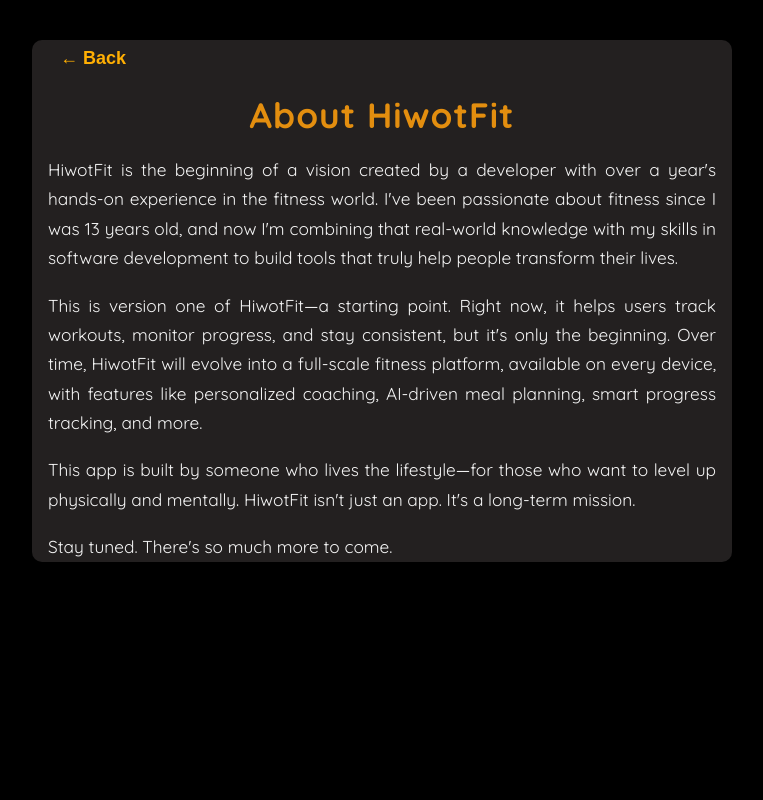
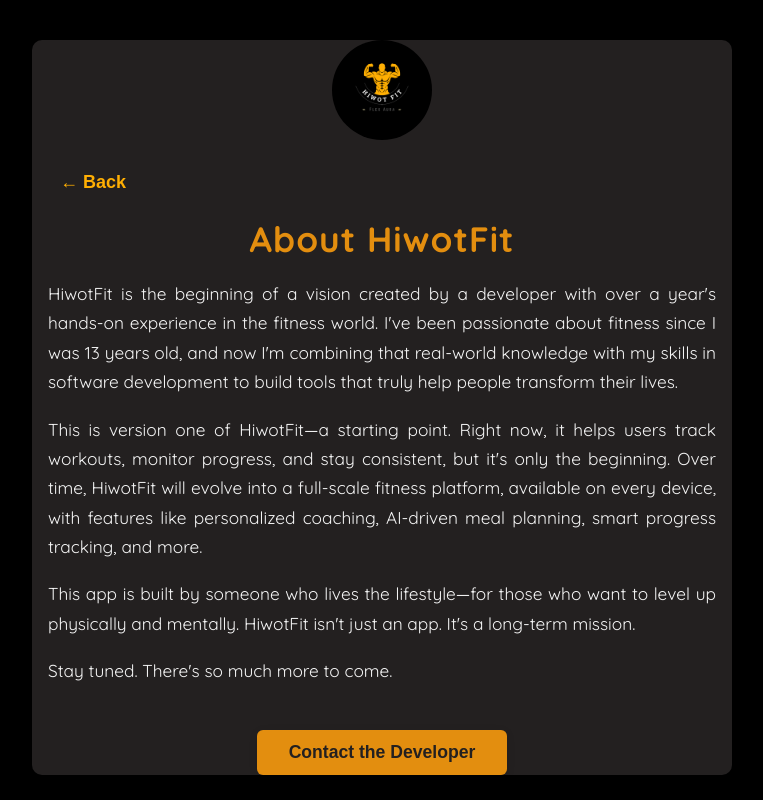
Before and after one commit to YohannesAd/HiwotFit_App, a Next.js app: page /about in a window 1280 px wide. Shown: the whole page, without its empty margins (258-1021 px from the left). Built offline with nearby package versions, Linux system fonts and the light colour scheme; no server answers.

Commit message:
updated some code structure

```diff
--- a/src/app/about/page.js
+++ b/src/app/about/page.js
@@ -3,17 +3,35 @@
 import styles from '../styles/About.module.css';
 import { useRouter } from 'next/navigation';
 import navbarStyles from '../styles/Navbar.module.css';
+import Image from 'next/image';
+
+// About page for HiwotFit
+// This page introduces the app, its vision, and the developer. It includes branding and a call-to-action for contacting the developer.
 
 const About = () => {
   const router = useRouter();
   return (
+    // Main container for About page content
     <div className={styles.aboutContainer}>
+      {/* Logo section for branding */}
+      <div style={{ display: 'flex', justifyContent: 'center', marginBottom: 24 }}>
+        <Image
+          src="/assets/Black and Beige Fitness Sports Club Logo.png"
+          alt="HiwotFit Logo"
+          width={100}
+          height={100}
+          style={{ borderRadius: '50%' }}
+        />
+      </div>
+      {/* Back button for easy navigation */}
       <div style={{ width: '100%', textAlign: 'left' }}>
         <button onClick={() => router.back()} className={navbarStyles.backButton} style={{ marginBottom: 16 }}>
           ← Back
         </button>
       </div>
+      {/* Main title for the About page */}
       <h1 className={styles.aboutTitle}>About HiwotFit</h1>
+      {/* App description paragraphs. These explain the vision, background, and future plans. */}
       <p className={styles.aboutText}>
         HiwotFit is the beginning of a vision created by a developer with over a year's hands-on experience in the fitness world. I've been passionate about fitness since I was 13 years old, and now I'm combining that real-world knowledge with my skills in software development to build tools that truly help people transform their lives.
       </p>
@@ -26,8 +44,19 @@
       <p className={styles.aboutText}>
         Stay tuned. There's so much more to come.
       </p>
+      {/* Call-to-action button: routes to the contact page for feedback or inquiries */}
+      <div style={{ marginTop: 32, textAlign: 'center' }}>
+        <button
+          className={styles.contactButton}
+          onClick={() => router.push('/contact')}
+          aria-label="Contact the developer"
+        >
+          Contact the Developer
+        </button>
+      </div>
     </div>
   );
 };
 
+
 export default About;
--- a/src/app/styles/About.module.css
+++ b/src/app/styles/About.module.css
@@ -23,3 +23,24 @@
   margin-bottom: 18px;
   text-align: justify;
 }
+
+.contactButton {
+  background-color: #e38e0f;
+  color: #232020;
+  font-size: 1.1rem;
+  font-weight: 700;
+  padding: 12px 32px;
+  border: none;
+  border-radius: 6px;
+  cursor: pointer;
+  transition: background 0.2s, color 0.2s, transform 0.2s;
+  box-shadow: 0 2px 8px rgba(0,0,0,0.10);
+  margin-top: 12px;
+}
+
+.contactButton:hover, .contactButton:focus {
+  background-color: #232020;
+  color: #e38e0f;
+  outline: none;
+  transform: translateY(-2px) scale(1.03);
+}
```
Also changed, not shown: src/app/api/auth/[...nextauth]/route.js (+13 -1 lines), 1 other file (tests, documents, lock files or other folders).
